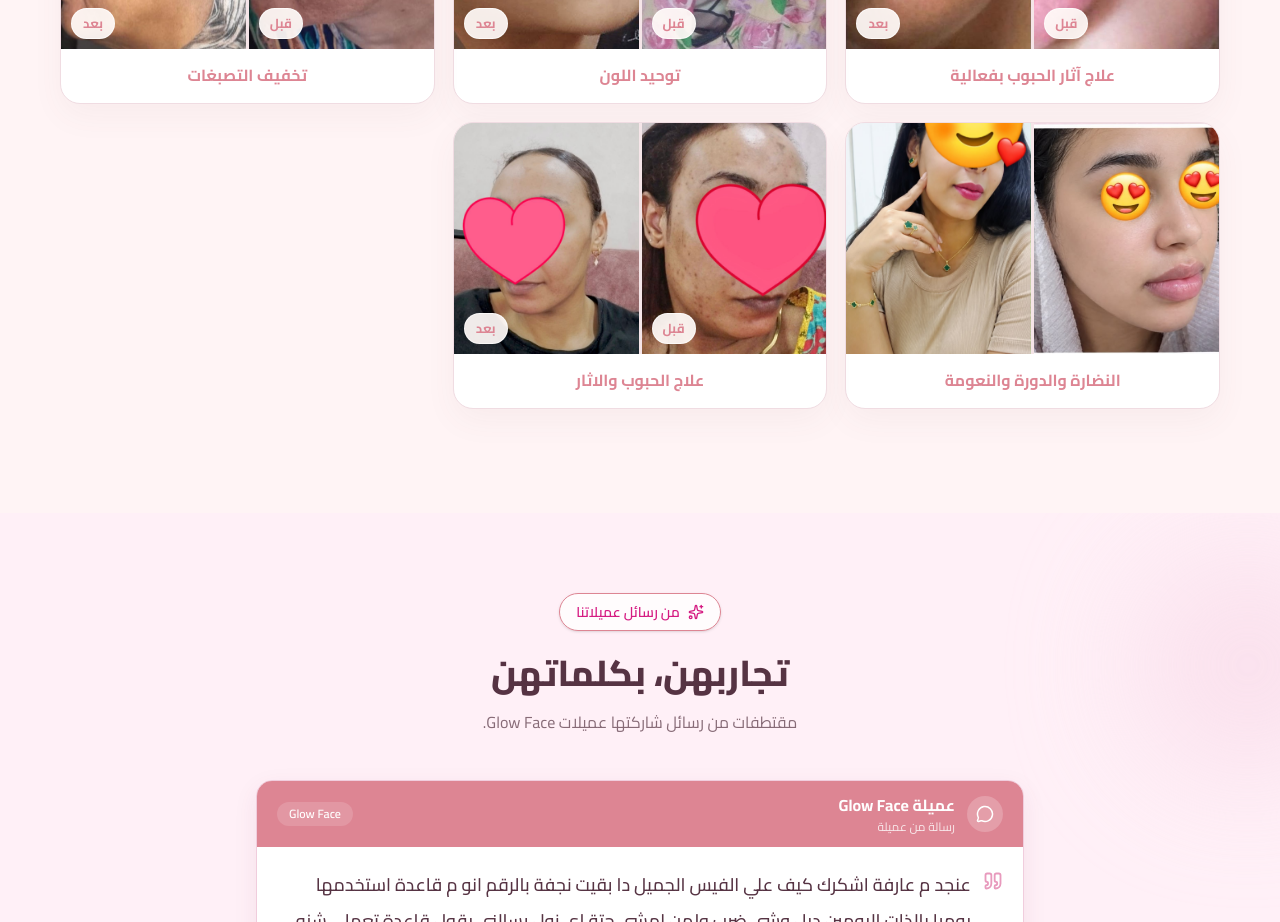
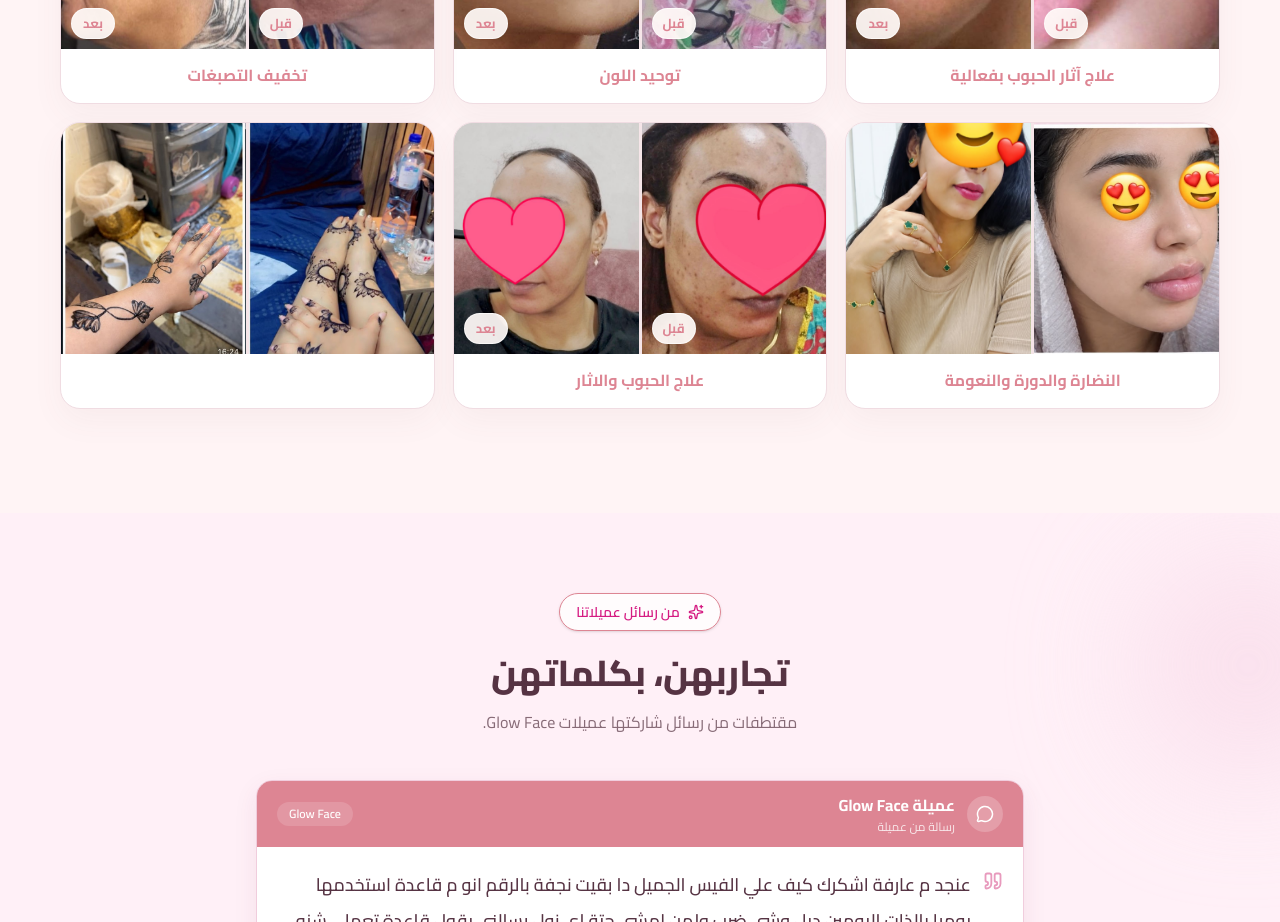
Before and after one commit to Mohammedsalih1/GlowFacee, a React (Vite) app: page / in a window 1280 px wide. Shown: the part 5660-6582 px from the top of the page. Built offline with nearby package versions, Linux system fonts and the light colour scheme; a web font is replaced by a local one.

Commit message:
more reviews

```diff
--- a/src/App.jsx
+++ b/src/App.jsx
@@ -105,13 +105,6 @@ const clientResults = [
     noValue: true
 
   },
-  // {
-  //   id: 'client-4',
-  //   before: '/before5.jpeg',
-  //   after: '/after5.jpeg',
-  //   text: "تخفيف التصبغات",
-  //   noValue: true
-  // },
   {
     id: 'client-7',
     before: '/after7.jpeg',
@@ -124,6 +117,13 @@ const clientResults = [
     after: '/review22.jpeg',
     text: "علاج الحبوب والاثار",
     noValue: true
+  },
+    {
+    id: 'client-4',
+    before: '/after9.jpeg',
+    after: '/after10.jpeg',
+    // text: "تخفيف التصبغات",
+    // noValue: true
   },
 ];
 
```
